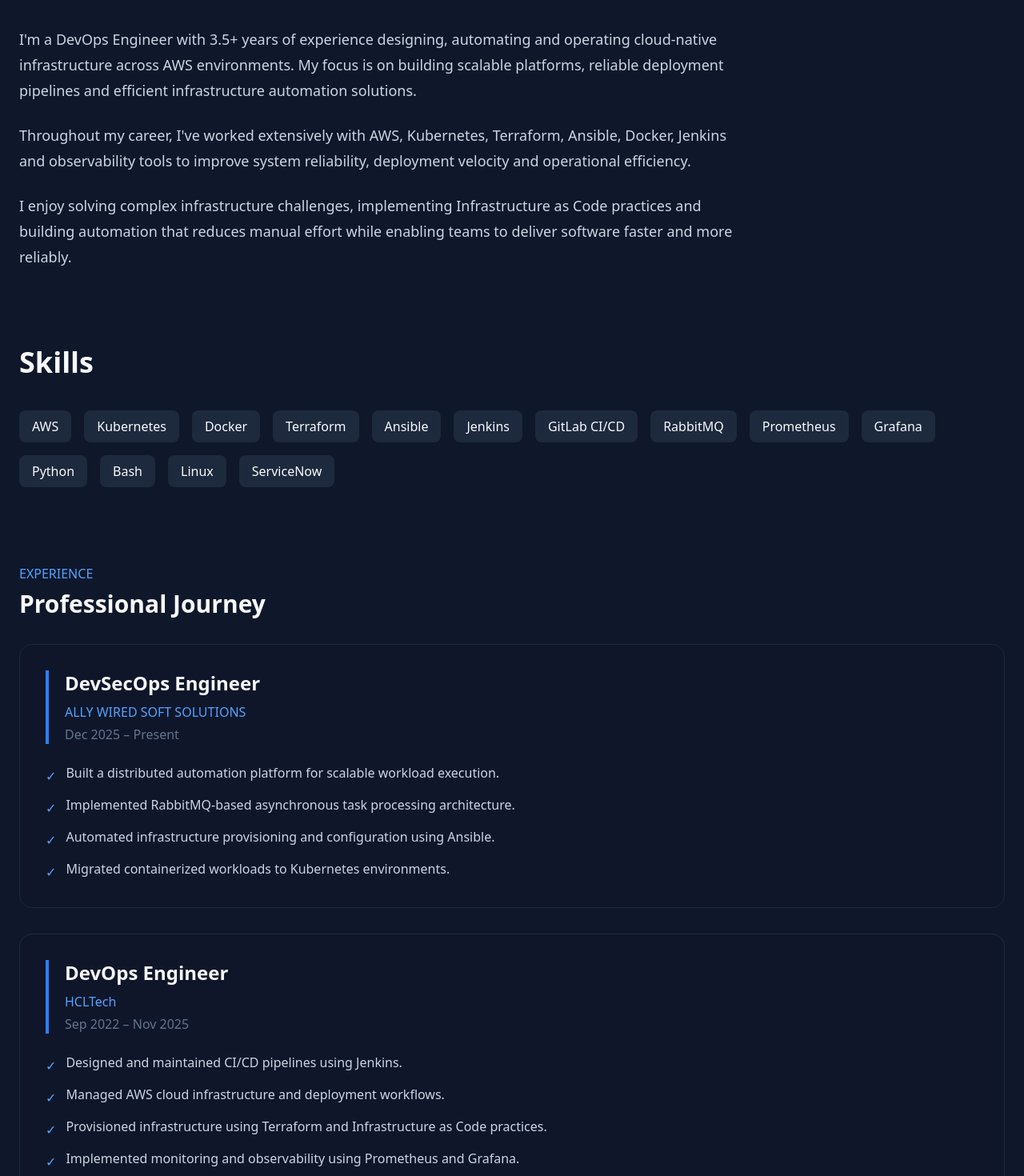
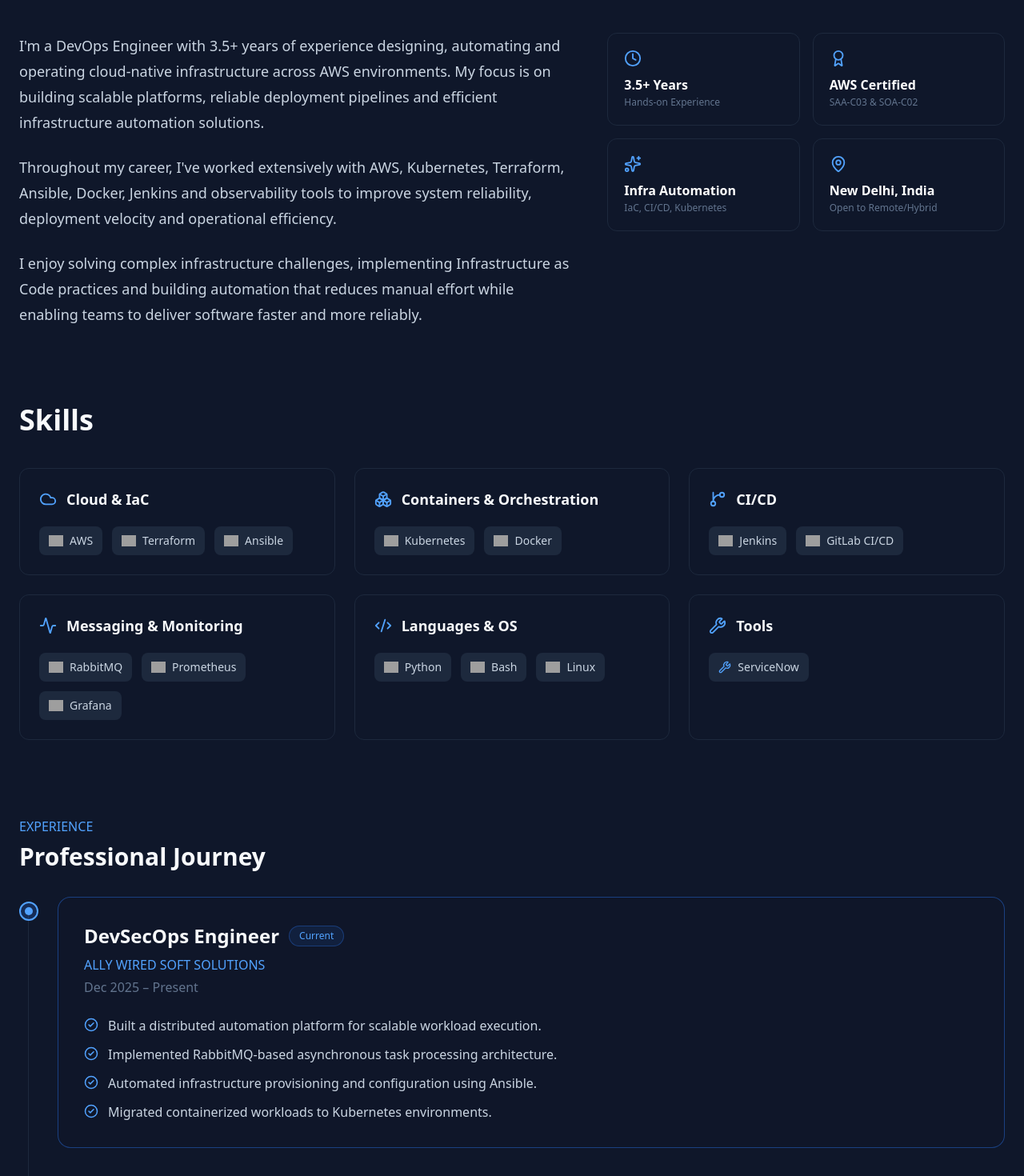
Before and after one commit to shubham-singhS2/shubhamsingh-portfolio, a Next.js app: page / in a window 1280 px wide. Shown: the part 1330-2800 px from the top of the page at 80% size. Built offline with nearby package versions, Linux system fonts and the light colour scheme; grey boxes are pictures that could not be loaded.

Commit message:
improvements in UI

```diff
--- a/components/About.tsx
+++ b/components/About.tsx
@@ -1,14 +1,42 @@
+import { Award, Clock, MapPin, Sparkles } from "lucide-react";
+
+const highlights = [
+  {
+    icon: Clock,
+    label: "3.5+ Years",
+    sublabel: "Hands-on Experience",
+  },
+  {
+    icon: Award,
+    label: "AWS Certified",
+    sublabel: "SAA-C03 & SOA-C02",
+  },
+  {
+    icon: Sparkles,
+    label: "Infra Automation",
+    sublabel: "IaC, CI/CD, Kubernetes",
+  },
+  {
+    icon: MapPin,
+    label: "New Delhi, India",
+    sublabel: "Open to Remote/Hybrid",
+  },
+];
+
 export default function About() {
   return (
     <section
       id="about"
       className="max-w-7xl mx-auto px-6 py-12"
     >
-      <h2 className="text-4xl font-bold mb-8">
+      <h2 className="text-4xl font-bold mb-10">
         About Me
       </h2>
 
-      <div className="max-w-4xl text-slate-300 text-lg leading-8">
+      <div className="grid lg:grid-cols-[1.4fr_1fr] gap-10 items-start">
+
+        {/* Left - narrative text */}
+        <div className="text-slate-300 text-lg leading-8">
 
           <p>
             I'm a DevOps Engineer with 3.5+ years of experience
@@ -36,6 +64,31 @@
           </p>
 
         </div>
+
+        {/* Right - highlight cards */}
+        <div className="grid grid-cols-2 gap-4">
+          {highlights.map((item) => {
+            const Icon = item.icon;
+            return (
+              <div
+                key={item.label}
+                className="border border-slate-800 rounded-xl p-5 bg-slate-900/40 hover:border-blue-500/40 transition"
+              >
+                <Icon className="text-blue-400" size={22} />
+
+                <p className="mt-3 font-semibold text-white leading-tight">
+                  {item.label}
+                </p>
+
+                <p className="mt-1 text-xs text-slate-500">
+                  {item.sublabel}
+                </p>
+              </div>
+            );
+          })}
+        </div>
+
+      </div>
     </section>
   );
 }
--- a/components/Achievements.tsx
+++ b/components/Achievements.tsx
@@ -27,6 +27,7 @@
   ];
 
   return (
+    // <div className="w-full bg-[#0b1222]">
       <section className="max-w-7xl mx-auto px-6 pt-0 pb-12">
         <div className="mb-12">
           <p className="text-blue-400 font-medium">
@@ -47,7 +48,7 @@
           {stats.map((stat) => (
             <div
               key={stat.title}
-            className="border border-slate-800 rounded-xl p-6 bg-slate-900/50"
+              className="flex flex-col border border-slate-800 rounded-xl p-6 bg-slate-900/50"
             >
               <h3 className="text-5xl font-bold text-blue-400">
                 {stat.value}
@@ -57,12 +58,13 @@
                 {stat.title}
               </h4>
 
-            <p className="mt-3 text-slate-400 text-sm">
+              <p className="mt-3 text-slate-400 text-sm flex-1">
                 {stat.description}
               </p>
             </div>
           ))}
         </div>
       </section>
+    //</div>
   );
 }
--- a/components/Contact.tsx
+++ b/components/Contact.tsx
@@ -15,32 +15,14 @@
         </h2>
 
         <p className="mt-5 text-slate-400 max-w-2xl leading-relaxed">
-          I'm currently open to DevOps Engineer,
-          Platform Engineer, Cloud Engineer and
-          DevSecOps opportunities where I can contribute
-          to cloud infrastructure, automation and platform
-          reliability initiatives.
+          I'm currently open to{" "}
+          <span className="text-slate-200">DevOps Engineer</span>,{" "}
+          <span className="text-slate-200">Platform Engineer</span>,{" "}
+          <span className="text-slate-200">Cloud Engineer</span> and{" "}
+          <span className="text-slate-200">DevSecOps</span> opportunities
+          where I can contribute to cloud infrastructure, automation and
+          platform reliability initiatives.
         </p>
-
-        <div className="mt-8 flex flex-wrap gap-3">
-
-          <span className="bg-slate-800 px-4 py-2 rounded-lg">
-            DevOps Engineer
-          </span>
-
-          <span className="bg-slate-800 px-4 py-2 rounded-lg">
-            Platform Engineer
-          </span>
-
-          <span className="bg-slate-800 px-4 py-2 rounded-lg">
-            Cloud Engineer
-          </span>
-
-          <span className="bg-slate-800 px-4 py-2 rounded-lg">
-            DevSecOps Engineer
-          </span>
-
-        </div>
 
         <div className="mt-10 flex flex-wrap gap-4">
 
@@ -72,8 +54,8 @@
         </div>
 
         <p className="mt-8 text-sm text-slate-500">
-          Based in Gurugram, India • Available for remote,
-          hybrid and onsite opportunities.
+          Based in New Delhi, India • Available for remote, hybrid and
+          onsite opportunities.
         </p>
 
       </div>
--- a/components/Experience.tsx
+++ b/components/Experience.tsx
@@ -1,8 +1,11 @@
+import { CheckCircle2 } from "lucide-react";
+
 const jobs = [
   {
     company: "ALLY WIRED SOFT SOLUTIONS",
     role: "DevSecOps Engineer",
     period: "Dec 2025 – Present",
+    current: true,
     highlights: [
       "Built a distributed automation platform for scalable workload execution.",
       "Implemented RabbitMQ-based asynchronous task processing architecture.",
@@ -15,6 +18,7 @@
     company: "HCLTech",
     role: "DevOps Engineer",
     period: "Sep 2022 – Nov 2025",
+    current: false,
     highlights: [
       "Designed and maintained CI/CD pipelines using Jenkins.",
       "Managed AWS cloud infrastructure and deployment workflows.",
@@ -40,17 +44,50 @@
         </h2>
       </div>
 
-      <div className="space-y-8">
+      <div className="relative">
+
+        {/* Vertical timeline line */}
+        <div className="absolute left-[11px] top-3 bottom-3 w-px bg-slate-800" />
+
+        <div className="space-y-10">
           {jobs.map((job) => (
             <div
               key={job.company}
-            className="border border-slate-800 rounded-2xl p-8 hover:border-blue-500/50 transition bg-slate-900/20"
+              className="relative pl-12"
             >
-            <div className="border-l-4 border-blue-500 pl-5">
+              {/* Timeline node */}
+              <div
+                className={`absolute left-0 top-1.5 w-6 h-6 rounded-full border-2 flex items-center justify-center ${
+                  job.current
+                    ? "border-blue-400 bg-blue-500/20"
+                    : "border-slate-700 bg-slate-900"
+                }`}
+              >
+                <div
+                  className={`w-2.5 h-2.5 rounded-full ${
+                    job.current ? "bg-blue-400" : "bg-slate-600"
+                  }`}
+                />
+              </div>
 
+              <div
+                className={`border rounded-2xl p-8 transition bg-slate-900/20 ${
+                  job.current
+                    ? "border-blue-500/40 hover:border-blue-500/60"
+                    : "border-slate-800 hover:border-slate-700"
+                }`}
+              >
+                <div className="flex flex-wrap items-center gap-3">
                   <h3 className="text-2xl font-semibold">
                     {job.role}
                   </h3>
+
+                  {job.current && (
+                    <span className="text-xs font-medium text-blue-400 bg-blue-500/10 border border-blue-500/30 px-3 py-1 rounded-full">
+                      Current
+                    </span>
+                  )}
+                </div>
 
                 <p className="text-blue-400 mt-2 font-medium">
                   {job.company}
@@ -60,24 +97,24 @@
                   {job.period}
                 </p>
 
-            </div>
-
                 <ul className="mt-6 space-y-3 text-slate-300">
                   {job.highlights.map((item) => (
                     <li
                       key={item}
                       className="flex items-start gap-3"
                     >
-                  <span className="text-blue-400 mt-1">
-                    ✓
-                  </span>
-
+                      <CheckCircle2
+                        className="text-blue-400 mt-0.5 shrink-0"
+                        size={18}
+                      />
                       <span>{item}</span>
                     </li>
                   ))}
                 </ul>
               </div>
+            </div>
           ))}
+        </div>
       </div>
     </section>
   );
--- a/components/Hero.tsx
+++ b/components/Hero.tsx
@@ -1,7 +1,22 @@
+const techIcons = [
+  { name: "AWS", slug: "aws" },
+  { name: "Kubernetes", slug: "kubernetes" },
+  { name: "Docker", slug: "docker" },
+  { name: "Terraform", slug: "terraform" },
+  { name: "Jenkins", slug: "jenkins" },
+  { name: "Ansible", slug: "ansible" },
+  { name: "Linux", slug: "linux" },
+  { name: "Python", slug: "py" },
+  { name: "Prometheus", slug: "prometheus" },
+];
+
 export default function Hero() {
   return (
     <section className="max-w-7xl mx-auto px-6 pt-10 pb-20">
+      <div className="grid lg:grid-cols-[1.3fr_1fr] gap-12 items-center">
 
+        {/* Left column - existing content, unchanged */}
+        <div>
           {/* Role */}
           <p className="text-blue-400 text-lg font-medium">
             DevOps / DevSecOps Engineer
@@ -24,7 +39,7 @@
             <span>3.5+ Years Experience</span>
             <span>AWS Certified</span>
             <span>DevOps & Cloud Engineer</span>
-        <span>Gurugram, India</span>
+            <span>New Delhi, India</span>
           </div>
           <p className="mt-4 text-sm text-slate-500">
             Last Updated: June 2026
@@ -78,6 +93,33 @@
             </a>
 
           </div>
+        </div>
+
+        {/* Right column - icons floating over glow, no boxes/borders */}
+        <div className="hidden lg:block relative">
+          <div className="absolute inset-0 bg-blue-500/10 blur-3xl rounded-full scale-90" />
+
+          <div className="relative grid grid-cols-3 gap-8">
+            {techIcons.map((tech) => (
+              <div
+                key={tech.name}
+                className="flex flex-col items-center justify-center gap-3 hover:-translate-y-1 transition-transform"
+              >
+                <img
+                  src={`https://skillicons.dev/icons?i=${tech.slug}`}
+                  alt={tech.name}
+                  width={48}
+                  height={48}
+                />
+                <span className="text-xs text-slate-400 font-medium">
+                  {tech.name}
+                </span>
+              </div>
+            ))}
+          </div>
+        </div>
+
+      </div>
     </section>
   );
 }
--- a/components/LatestArticles.tsx
+++ b/components/LatestArticles.tsx
@@ -4,21 +4,23 @@
 export default function LatestArticles() {
   const posts = getAllPosts().slice(0, 3);
 
-return ( <section
+  return (
+    // <div className="w-full bg-[#0b1222]">
+      <section
         id="blog"
         className="max-w-7xl mx-auto px-6 py-12"
- > <h2 className="text-4xl font-bold mb-8">
-Latest Articles </h2>
+      >
+        <h2 className="text-4xl font-bold mb-8">
+          Latest Articles
+        </h2>
 
         <div className="grid gap-6">
-
           {posts.map((post: any) => (
             <Link
               key={post.slug}
               href={`/blog/${post.slug}`}
               className="block border border-slate-800 rounded-xl p-6 hover:border-blue-500 transition"
             >
-
               <div className="text-blue-400 text-sm mb-3">
                 {post.tags?.join(" • ")}
               </div>
@@ -34,12 +36,10 @@
               <div className="text-sm text-slate-500">
                 {post.date}
               </div>
-
             </Link>
           ))}
-
         </div>
       </section>
-
+   // </div>
   );
 }
--- a/components/Navbar.tsx
+++ b/components/Navbar.tsx
@@ -1,4 +1,19 @@
+"use client";
+
+import { useState } from "react";
+import { Menu, X } from "lucide-react";
+
 export default function Navbar() {
+  const [open, setOpen] = useState(false);
+
+  const links = [
+    { href: "#about", label: "About" },
+    { href: "#skills", label: "Skills" },
+    { href: "#experience", label: "Experience" },
+    { href: "#projects", label: "Projects" },
+    { href: "#contact", label: "Contact" },
+  ];
+
   return (
     <nav className="sticky top-0 z-50 backdrop-blur-md border-b border-slate-800/50 bg-slate-950/80">
       <div className="max-w-7xl mx-auto px-6 h-16 flex items-center justify-between">
@@ -16,47 +31,63 @@
 
           {/* Desktop Links Only */}
           <div className="hidden md:flex items-center gap-8">
-
-            <a
-              href="#about"
-              className="hover:text-white transition"
-            >
-              About
-            </a>
-
-            <a
-              href="#skills"
-              className="hover:text-white transition"
-            >
-              Skills
-            </a>
-
-            <a
-              href="#experience"
-              className="hover:text-white transition"
-            >
-              Experience
-            </a>
-
-            <a
-              href="#projects"
-              className="hover:text-white transition"
-            >
-              Projects
-            </a>
-
-            <a
-              href="#contact"
-              className="hover:text-white transition"
-            >
-              Contact
-            </a>
-
+            {links.map((link) => (
+              <a
+                key={link.href}
+                href={link.href}
+                className="hover:text-white transition"
+              >
+                {link.label}
+              </a>
+            ))}
           </div>
 
           {/* Always Visible */}
           <a
             href="/blog"
+            className="hidden sm:inline hover:text-white transition"
+          >
+            Blog
+          </a>
+
+          <a
+            href="/resume.pdf"
+            target="_blank"
+            className="hidden sm:inline bg-blue-500 hover:bg-blue-600 text-white px-3 py-2 rounded-lg transition"
+          >
+            Resume
+          </a>
+
+          {/* Mobile Menu Toggle */}
+          <button
+            onClick={() => setOpen(!open)}
+            className="md:hidden text-slate-300 hover:text-white transition"
+            aria-label="Toggle menu"
+          >
+            {open ? <X size={24} /> : <Menu size={24} />}
+          </button>
+
+        </div>
+
+      </div>
+
+      {/* Mobile Dropdown */}
+      {open && (
+        <div className="md:hidden border-t border-slate-800/50 bg-slate-950/95 px-6 py-4 flex flex-col gap-4 text-sm text-slate-300">
+          {links.map((link) => (
+            <a
+              key={link.href}
+              href={link.href}
+              onClick={() => setOpen(false)}
+              className="hover:text-white transition"
+            >
+              {link.label}
+            </a>
+          ))}
+
+          <a
+            href="/blog"
+            onClick={() => setOpen(false)}
             className="hover:text-white transition"
           >
             Blog
@@ -65,14 +96,13 @@
           <a
             href="/resume.pdf"
             target="_blank"
-            className="bg-blue-500 hover:bg-blue-600 text-white px-3 py-2 rounded-lg transition"
+            onClick={() => setOpen(false)}
+            className="bg-blue-500 hover:bg-blue-600 text-white px-3 py-2 rounded-lg transition text-center"
           >
             Resume
           </a>
-
         </div>
-
-      </div>
+      )}
     </nav>
   );
 }
--- a/components/Projects.tsx
+++ b/components/Projects.tsx
@@ -46,6 +46,7 @@
 
 export default function Projects() {
   return (
+    // <div className="w-full bg-[#0b1222]">
       <section
         id="projects"
         className="max-w-7xl mx-auto px-6 py-12"
@@ -124,5 +125,6 @@
           ))}
         </div>
       </section>
+   // </div>
   );
 }
--- a/components/Skills.tsx
+++ b/components/Skills.tsx
@@ -1,22 +1,61 @@
-const skills = [
-  "AWS",
-  "Kubernetes",
-  "Docker",
-  "Terraform",
-  "Ansible",
-  "Jenkins",
-  "GitLab CI/CD",
-  "RabbitMQ",
-  "Prometheus",
-  "Grafana",
-  "Python",
-  "Bash",
-  "Linux",
-  "ServiceNow",
+import { Cloud, Boxes, GitBranch, Activity, Code2, Wrench } from "lucide-react";
+
+const skillGroups = [
+  {
+    category: "Cloud & IaC",
+    icon: Cloud,
+    skills: [
+      { name: "AWS", slug: "aws" },
+      { name: "Terraform", slug: "terraform" },
+      { name: "Ansible", slug: "ansible" },
+    ],
+  },
+  {
+    category: "Containers & Orchestration",
+    icon: Boxes,
+    skills: [
+      { name: "Kubernetes", slug: "kubernetes" },
+      { name: "Docker", slug: "docker" },
+    ],
+  },
+  {
+    category: "CI/CD",
+    icon: GitBranch,
+    skills: [
+      { name: "Jenkins", slug: "jenkins" },
+      { name: "GitLab CI/CD", slug: "gitlab" },
+    ],
+  },
+  {
+    category: "Messaging & Monitoring",
+    icon: Activity,
+    skills: [
+      { name: "RabbitMQ", slug: "rabbitmq" },
+      { name: "Prometheus", slug: "prometheus" },
+      { name: "Grafana", slug: "grafana" },
+    ],
+  },
+  {
+    category: "Languages & OS",
+    icon: Code2,
+    skills: [
+      { name: "Python", slug: "py" },
+      { name: "Bash", slug: "bash" },
+      { name: "Linux", slug: "linux" },
+    ],
+  },
+  {
+    category: "Tools",
+    icon: Wrench,
+    skills: [
+      { name: "ServiceNow", slug: null },
+    ],
+  },
 ];
 
 export default function Skills() {
   return (
+    // <div className="w-full bg-[#0b1222]">
       <section
         id="skills"
         className="max-w-7xl mx-auto px-6 py-12"
@@ -25,16 +64,46 @@
           Skills
         </h2>
 
-      <div className="flex flex-wrap gap-4">
-        {skills.map((skill) => (
-          <span
-            key={skill}
-            className="px-4 py-2 bg-slate-800 rounded-lg"
+        <div className="grid md:grid-cols-2 lg:grid-cols-3 gap-6">
+          {skillGroups.map((group) => {
+            const GroupIcon = group.icon;
+            return (
+              <div
+                key={group.category}
+                className="border border-slate-800 rounded-xl p-6 bg-slate-900/40"
               >
-            {skill}
-          </span>
+                <div className="flex items-center gap-3 mb-5">
+                  <GroupIcon className="text-blue-400" size={22} />
+                  <h3 className="font-semibold text-lg">
+                    {group.category}
+                  </h3>
+                </div>
+
+                <div className="flex flex-wrap gap-3">
+                  {group.skills.map((skill) => (
+                    <div
+                      key={skill.name}
+                      className="flex items-center gap-2 px-3 py-2 bg-slate-800 rounded-lg text-sm text-slate-300"
+                    >
+                      {skill.slug ? (
+                        <img
+                          src={`https://skillicons.dev/icons?i=${skill.slug}`}
+                          alt={skill.name}
+                          width={18}
+                          height={18}
+                        />
+                      ) : (
+                        <Wrench size={16} className="text-blue-400" />
+                      )}
+                      <span>{skill.name}</span>
+                    </div>
                   ))}
                 </div>
+              </div>
+            );
+          })}
+        </div>
       </section>
+    //</div>
   );
 }
--- a/package.json
+++ b/package.json
@@ -11,7 +11,7 @@
   "dependencies": {
     "@hookform/resolvers": "^5.4.0",
     "gray-matter": "^4.0.3",
-    "lucide-react": "^1.17.0",
+    "lucide-react": "^1.21.0",
     "next": "16.2.7",
     "next-mdx-remote": "^6.0.0",
     "next-themes": "^0.4.6",
```
Also changed, not shown: 1 other file (tests, documents, lock files or other folders). Lines whose indentation alone changed are shown as unchanged.
